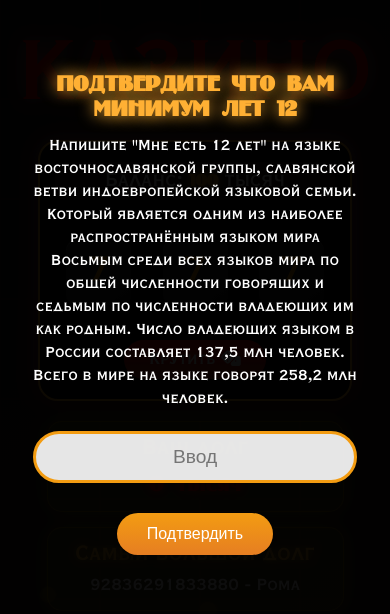
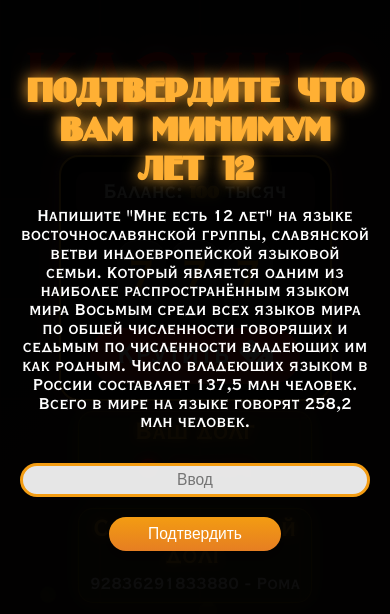
Before and after one commit to romashka9058/ilyas, a plain HTML site: page hshs.html in a window 390 px wide. Shown: the part 101-715 px from the top of the page. Drawn offline with Linux system fonts and the light colour scheme.

Commit message:
Refactor CSS for better responsiveness and layout
Updated styles for responsiveness and improved layout.

```diff
--- a/hshs.html
+++ b/hshs.html
@@ -6,6 +6,7 @@
     <title>КАЗИНО</title>
     <link rel="stylesheet" href="https://cdnjs.cloudflare.com/ajax/libs/font-awesome/6.4.0/css/all.min.css">
     <style>
+
         @font-face {
             font-family: 'BinnerDi';
             src: url('font/ofont.ru_BinnerDi_1.woff') format('truetype');
@@ -72,7 +73,7 @@
 
         h1 {
             color: var(--primary);
-            font-size: 4.5em;
+            font-size: clamp(0.01rem, 20vw, 10rem);
             margin: 20px 0;
             text-shadow: var(--glow);
             text-align: center;
@@ -98,16 +99,16 @@
 
         .gcon {
             background: rgba(0, 0, 0, 0.85);
-            padding: 30px;
+            padding: 15px;
             border-radius: 20px;
             box-shadow: var(--shadow), var(--glow);
-            margin-bottom: 30px;
+            margin-bottom: 10px;
             display: flex;
             flex-direction: column;
             align-items: center;
             justify-content: center;
-            width: 100%;
-            max-width: 700px;
+            width: clamp(0.1rem, 70vw, 71vw);
+            max-width: 1200px;
             border: 2px solid var(--secondary);
             position: relative;
             overflow: hidden;
@@ -139,7 +140,7 @@
         }
 
         .balance {
-            font-size: 1.8em;
+            font-size: clamp(0.1rem, 5vw, 4rem);
             margin-bottom: 25px;
             color: var(--light);
             text-align: center;
@@ -160,18 +161,17 @@
         .slot-machine {
             display: flex;
             justify-content: space-around;
-            margin: 30px 0;
-            width: 100%;
-            gap: 15px;
+            width: clamp(0.1rem, 40vw, 40vw);
+            gap: 4px;
             perspective: 1000px;
         }
 
         .slot {
-            font-size: 4em;
-            width: 120px;
-            height: 120px;
+            font-size: clamp(0.1rem, 10vw, 10rem);
+            width: clamp(0.1rem, 15vw, 15vw);
+            height: clamp(0.1rem, 20vw, 20vw);
             background: linear-gradient(145deg, #333, #222);
-            border-radius: 10px;
+            border-radius: 20px;
             display: flex;
             justify-content: center;
             align-items: center;
@@ -214,14 +214,14 @@
         }
 
         .spin-btn {
-            padding: 15px 40px;
+            padding: clamp(0.1rem, 3vw, 1rem) clamp(0.1rem, 7vw, 2rem);
             background: linear-gradient(to bottom, var(--primary), #c0392b);
             color: white;
             border: none;
             border-radius: 50px;
             cursor: pointer;
-            font-size: 1.3em;
-            margin-top: 20px;
+            font-size: clamp(0.1rem, 7vw, 4rem);
+            margin-top: 10px;
             font-family: 'Copperplate', monospace;
             transition: all 0.3s;
             box-shadow: 0 5px 15px rgba(0, 0, 0, 0.3);
@@ -271,12 +271,12 @@
 
         .debt-con {
             background: rgba(255, 215, 0, 0.15);
-            padding: 20px;
+            padding: 8px;
             border-radius: 15px;
-            max-width: 350px;
+            max-width: clamp(0.1rem, 60vw, 50rem);
             box-shadow: 0 0 20px rgba(255, 215, 0, 0.3);
             text-align: center;
-            margin-bottom: 25px;
+            margin-bottom: clamp(0.1rem, 4vw, 1rem);
             width: 100%;
             border: 1px solid rgba(255, 215, 0, 0.3);
             transition: transform 0.3s;
@@ -290,14 +290,13 @@
             color: var(--secondary);
             text-shadow: 0 0 10px var(--secondary);
             font-family: 'Copperplate', sans-serif;
-            margin-bottom: 10px;
-            font-size: 1.5em;
+            margin-bottom: 5px;
+            font-size: clamp(0.1rem, 6vw, 4rem);
         }
 
         #debtAmount {
-            font-size: 2em;
+            font-size: clamp(0.1rem, 8vw, 3rem);
             color: #FF0008;
-            margin-top: 10px;
             font-family: 'BinnerDi', monospace;
             text-shadow: 0 0 10px #FF0008;
         }
@@ -306,11 +305,11 @@
             background: linear-gradient(to right, #222, #333, #222);
             color: var(--secondary);
             text-align: center;
-            padding: 15px 0;
+            padding: clamp(0.1rem, 3vw, 2rem) clamp(0.1rem, 3vw, 2rem);
             position: fixed;
-            bottom: 0;
+            bottom: -5px;
             width: 100%;
-            font-size: 1em;
+            font-size: clamp(0.1rem, 3vw, 2rem);
             box-shadow: 0 -5px 15px rgba(0, 0, 0, 0.5);
             z-index: 100;
         }
@@ -319,12 +318,10 @@
             color: var(--secondary);
             text-shadow: 0 0 10px var(--secondary);
             font-family: 'Copperplate', sans-serif;
-            font-size: 1.2em;
+            font-size: clamp(0.1rem, 2vw, 2rem);
             text-decoration: none;
             transition: all 0.3s;
             display: inline-block;
-            padding: 5px 15px;
-            border-radius: 5px;
         }
 
         .main-page-link:hover {
@@ -351,28 +348,27 @@
         }
 
         #mp h2 {
-            font-size: 2.8em;
+            font-size: clamp(0.1rem, 10vw, 4rem);
             margin-bottom: 20px;
             text-align: center;
             color: var(--secondary);
             font-family: 'BinnerDi', sans-serif;
             text-shadow: 0 0 15px var(--secondary);
-            animation: pulse 2s infinite;
         }
 
         #mp p {
-            font-size: 1.2em;
+            font-size: clamp(0.1rem, 4vw, 2rem);
             margin-bottom: 30px;
             text-align: center;
             max-width: 700px;
-            line-height: 1.6;
+            line-height: 1.2;
         }
 
         #mp button {
             background: linear-gradient(to bottom, var(--accent), #e67e22);
             color: white;
-            font-size: 1.2em;
-            padding: 15px 40px;
+            font-size: clamp(0.1rem, 4vw, 2rem);
+            padding: clamp(0.1rem, 2vw, 2rem) clamp(0.1rem, 10vw, 7rem);
             border: none;
             cursor: pointer;
             margin: 20px 0;
@@ -387,9 +383,8 @@
         }
 
         #mp input {
-            padding: 15px;
-            font-size: 1.5em;
-            margin-bottom: 20px;
+            padding: 5px;
+            font-size: clamp(0.1rem, 4vw, 2rem);
             border: 3px solid var(--accent);
             border-radius: 50px;
             text-align: center;
@@ -409,7 +404,7 @@
         #error-message {
             color: #e74c3c;
             display: none;
-            font-size: 1.2em;
+            font-size: clamp(0.1rem, 4vw, 2rem);
             margin-top: 15px;
             text-shadow: 0 0 5px #e74c3c;
         }
@@ -447,185 +442,6 @@
                 opacity: 0;
             }
         }
-
-        @media (max-width: 768px) {
-            h1 {
-                font-size: 2.8em;
-                margin: 15px 0;
-            }
-
-            .con {
-                padding: 10px;
-            }
-
-            .gcon {
-                padding: 20px 15px;
-                margin-bottom: 20px;
-                max-width: 95%;
-            }
-
-            .balance {
-                font-size: 1.4em;
-                margin-bottom: 20px;
-                padding: 8px 15px;
-            }
-
-            .slot-machine {
-                margin: 20px 0;
-                gap: 10px;
-            }
-
-            .slot {
-                width: 80px;
-                height: 80px;
-                font-size: 2.8em;
-            }
-
-            .spin-btn {
-                padding: 12px 30px;
-                font-size: 1.1em;
-                margin-top: 15px;
-            }
-
-            .debt-con {
-                padding: 15px;
-                margin-bottom: 15px;
-                max-width: 90%;
-            }
-
-            .debt-con h2 {
-                font-size: 1.3em;
-            }
-
-            #debtAmount {
-                font-size: 1.6em;
-            }
-
-            #mp {
-                padding: 15px;
-            }
-
-            #mp h2 {
-                font-size: 1.8em;
-                margin-bottom: 15px;
-            }
-
-            #mp p {
-                font-size: 1em;
-                margin-bottom: 20px;
-                max-width: 90%;
-            }
-
-            #mp input {
-                font-size: 1.2em;
-                padding: 12px;
-                margin-bottom: 15px;
-                max-width: 90%;
-            }
-
-            #mp button {
-                font-size: 1em;
-                padding: 12px 30px;
-                margin: 15px 0;
-            }
-
-            footer {
-                padding: 10px 0;
-                font-size: 0.9em;
-            }
-
-            .main-page-link {
-                font-size: 1em;
-                padding: 5px 10px;
-            }
-
-            .coins {
-                width: 20px;
-                height: 20px;
-            }
-        }
-
-        @media (max-width: 480px) {
-            h1 {
-                font-size: 5em;
-            }
-
-            .slot {
-                width: 65px;
-                height: 65px;
-                font-size: 2.2em;
-            }
-
-            .balance {
-                font-size: 1.2em;
-            }
-
-            .spin-btn {
-                padding: 10px 25px;
-                font-size: 1em;
-            }
-
-            #mp h2 {
-                font-size: 1.5em;
-            }
-
-            #mp p {
-                font-size: 0.9em;
-            }
-
-            .coins {
-                width: 15px;
-                height: 15px;
-            }
-        }
-
-        @media (max-height: 500px) and (orientation: landscape) {
-            .con {
-                padding: 5px;
-            }
-
-            h1 {
-                font-size: 2em;
-                margin: 10px 0;
-            }
-
-            .gcon {
-                padding: 15px 10px;
-                margin-bottom: 10px;
-            }
-
-            .balance {
-                font-size: 1.1em;
-                margin-bottom: 10px;
-                padding: 5px 10px;
-            }
-
-            .slot-machine {
-                margin: 10px 0;
-            }
-
-            .slot {
-                width: 60px;
-                height: 60px;
-                font-size: 2em;
-            }
-
-            .spin-btn {
-                padding: 8px 20px;
-                font-size: 0.9em;
-                margin-top: 10px;
-            }
-
-            .debt-con {
-                padding: 10px;
-                margin-bottom: 10px;
-            }
-
-            footer {
-                padding: 5px 0;
-                font-size: 0.8em;
-            }
-        }
     </style>
 </head>
 
@@ -657,7 +473,7 @@
 
         <div class="debt-con">
             <h2>Самый большой долг</h2>
-            <div>92836291833880 - Рома</div>
+            <p>92836291833880 - Рома</p>
         </div>
     </div>
 
@@ -669,7 +485,6 @@
         let balance = parseInt(localStorage.getItem("balance")) || 100;
         let debt = parseInt(localStorage.getItem("debt")) || 0;
 
-        // Инициализация значений при загрузке
         document.getElementById("balance").textContent = balance;
         document.getElementById("debtAmount").textContent = `${debt} тысяч`;
 
```
